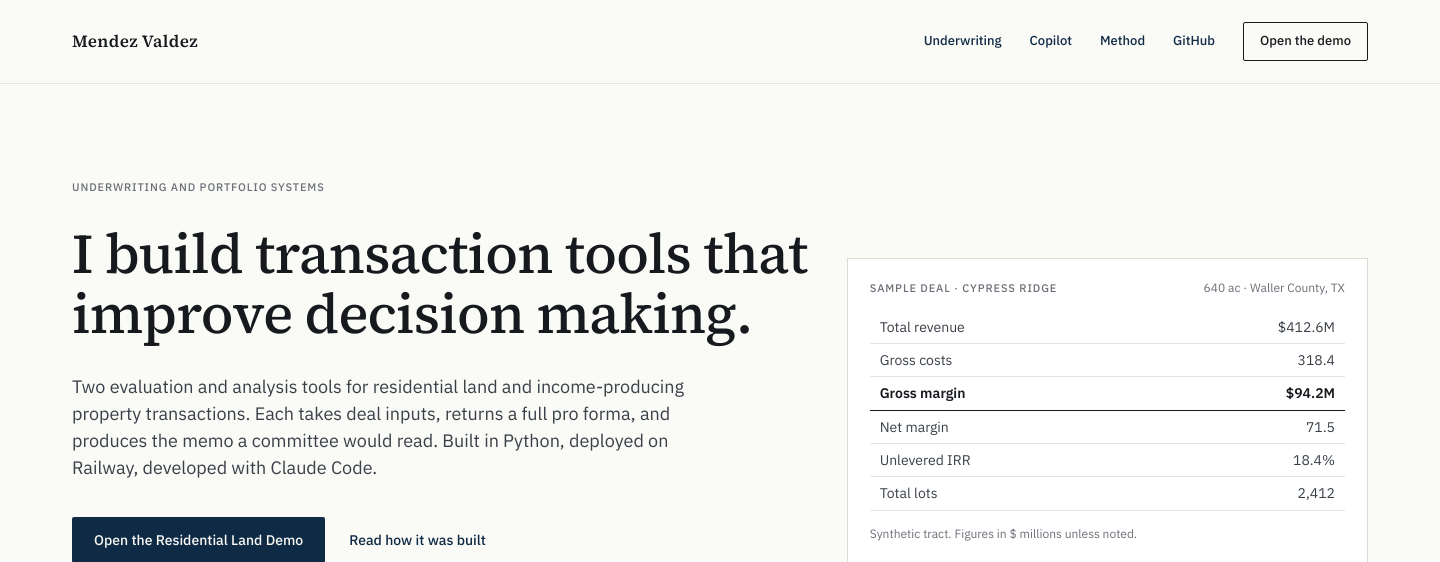
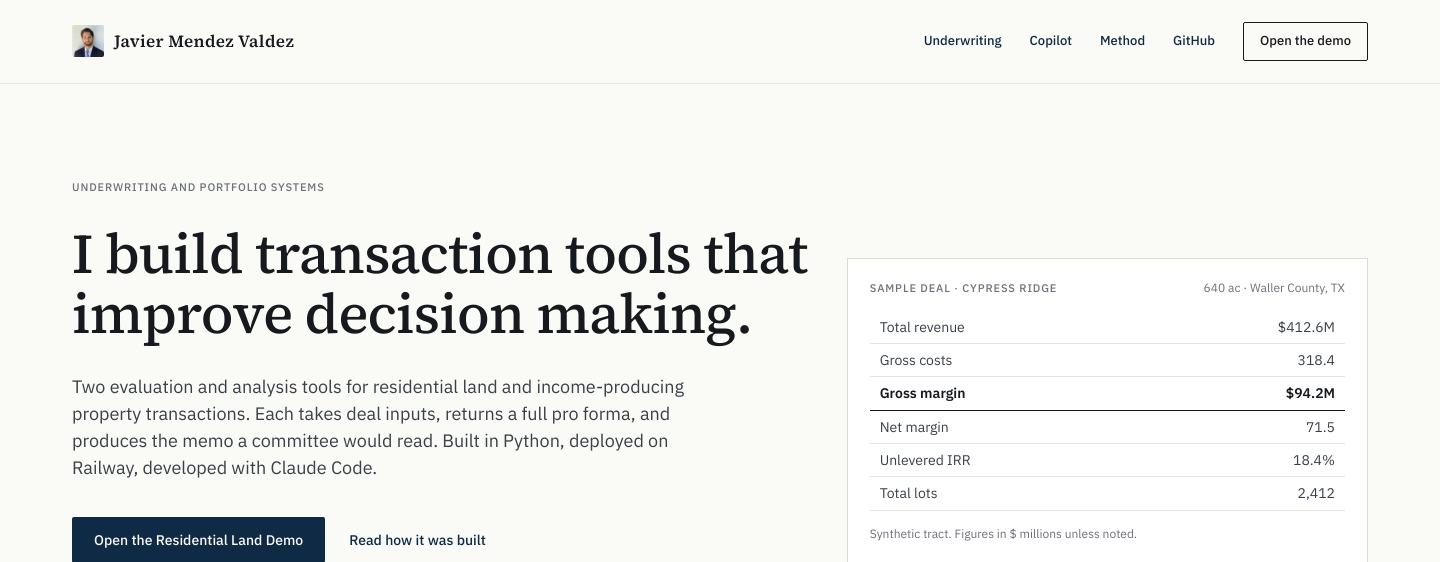
Before and after one commit to JavierEMendez/PersonalShowcase, a FastAPI app: page / in a window 1440 px wide. Shown: the top 562 px of the page. Run offline with FastAPI, Linux system fonts and the light colour scheme.

Commit message:
Wordmark: Javier Mendez Valdez with headshot at top left
Co-Authored-By: Claude Fable 5.1 <noreply@anthropic.com>

```diff
--- a/app/main.py
+++ b/app/main.py
@@ -22,7 +22,7 @@ app.mount("/static", StaticFiles(directory=BASE_DIR / "static"), name="static")
 templates = Jinja2Templates(directory=BASE_DIR / "templates")
 
 SITE: dict[str, str] = {
-    "wordmark": "Mendez Valdez",
+    "wordmark": "Javier Mendez Valdez",
     "repo_url": "https://github.com/JavierEMendez/PersonalShowcase",
     "github_url": "https://github.com/JavierEMendez",
     "github_label": "github.com/JavierEMendez",
--- a/app/static/site.css
+++ b/app/static/site.css
@@ -101,7 +101,10 @@ td.src { color: var(--muted); }
 .topbar-left { display: flex; align-items: center; gap: 32px; }
 .brand { display: flex; align-items: center; gap: 10px; }
 .wordmark { font-family: var(--serif); font-size: 17px; font-weight: 600; letter-spacing: .02em; color: var(--ink); }
-.wordmark:hover { color: var(--ink); text-decoration: none; }
+.brand-link { display: inline-flex; align-items: center; gap: 10px; color: var(--ink); }
+.brand-link:hover { color: var(--ink); text-decoration: none; }
+.avatar { width: 28px; height: 28px; border-radius: 2px; object-fit: cover; display: block; }
+.nav .avatar { width: 32px; height: 32px; }
 .crumb { color: var(--muted); font-size: 13px; }
 .product { font-size: 13px; font-weight: 500; color: var(--ink); }
 .tabs { display: flex; align-items: center; gap: 22px; font-size: 13px; font-weight: 500; }
--- a/app/templates/copilot.html
+++ b/app/templates/copilot.html
@@ -4,7 +4,7 @@
 <div class="topbar">
   <div class="topbar-left" style="gap: 36px;">
     <div class="brand">
-      <a class="wordmark" href="/">{{ site.wordmark }}</a>
+      <a class="brand-link" href="/"><img class="avatar" src="/static/headshot.jpg" alt="Javier Mendez Valdez" width="28" height="28"><span class="wordmark">{{ site.wordmark }}</span></a>
       <span class="crumb">/</span><span class="product">Deal-to-Portfolio Copilot</span>
     </div>
     <div class="stepper">
--- a/app/templates/landing.html
+++ b/app/templates/landing.html
@@ -3,7 +3,7 @@
 {% block body %}
 <div class="nav">
   <div class="brand">
-    <a class="wordmark" href="/">{{ site.wordmark }}</a>
+    <a class="brand-link" href="/"><img class="avatar" src="/static/headshot.jpg" alt="Javier Mendez Valdez" width="28" height="28"><span class="wordmark">{{ site.wordmark }}</span></a>
   </div>
   <div class="nav-links">
     <a href="/underwriting">Underwriting</a>
--- a/app/templates/underwriting.html
+++ b/app/templates/underwriting.html
@@ -4,7 +4,7 @@
 <div class="topbar">
   <div class="topbar-left">
     <div class="brand">
-      <a class="wordmark" href="/">{{ site.wordmark }}</a>
+      <a class="brand-link" href="/"><img class="avatar" src="/static/headshot.jpg" alt="Javier Mendez Valdez" width="28" height="28"><span class="wordmark">{{ site.wordmark }}</span></a>
       <span class="crumb">/</span><span class="product">MPC Underwriting</span>
     </div>
     <div class="tabs">
--- a/design/copilot.html
+++ b/design/copilot.html
@@ -28,7 +28,7 @@
 <div style="display: flex; align-items: center; justify-content: space-between; padding: 0 32px; height: 56px; background: #FFFFFF; border-bottom: 1px solid #DCDAD3;">
   <div style="display: flex; align-items: center; gap: 36px;">
     <div style="display: flex; align-items: center; gap: 10px;">
-  <div class="serif" style="font-size: 17px; font-weight: 600; letter-spacing: .02em; color: #16191D;">Mendez Valdez</div>
+  <div class="serif" style="font-size: 17px; font-weight: 600; letter-spacing: .02em; color: #16191D;">Javier Mendez Valdez</div>
   <span style="color: #6C7078; font-size: 13px;">/</span><span style="font-size: 13px; font-weight: 500; color: #16191D;">Deal-to-Portfolio Copilot</span>
 </div>
     <div style="display: flex; align-items: center; gap: 14px;">
--- a/design/landing.html
+++ b/design/landing.html
@@ -27,7 +27,7 @@
 <div style="width: 1440px; min-height: 3000px; background: #FAFAF7;">
 <div style="display: flex; align-items: center; justify-content: space-between; padding: 22px 72px; border-bottom: 1px solid #E6E4DE;">
   <div style="display: flex; align-items: center; gap: 10px;">
-  <div class="serif" style="font-size: 17px; font-weight: 600; letter-spacing: .02em; color: #16191D;">Mendez Valdez</div>
+  <div class="serif" style="font-size: 17px; font-weight: 600; letter-spacing: .02em; color: #16191D;">Javier Mendez Valdez</div>
 
 </div>
   <div style="display: flex; align-items: center; gap: 28px; font-size: 13px; font-weight: 500;">
--- a/design/underwriting.html
+++ b/design/underwriting.html
@@ -28,7 +28,7 @@
 <div style="display: flex; align-items: center; justify-content: space-between; padding: 0 32px; height: 56px; background: #FFFFFF; border-bottom: 1px solid #DCDAD3;">
   <div style="display: flex; align-items: center; gap: 32px;">
     <div style="display: flex; align-items: center; gap: 10px;">
-  <div class="serif" style="font-size: 17px; font-weight: 600; letter-spacing: .02em; color: #16191D;">Mendez Valdez</div>
+  <div class="serif" style="font-size: 17px; font-weight: 600; letter-spacing: .02em; color: #16191D;">Javier Mendez Valdez</div>
   <span style="color: #6C7078; font-size: 13px;">/</span><span style="font-size: 13px; font-weight: 500; color: #16191D;">MPC Underwriting</span>
 </div>
     <div style="display: flex; align-items: center; gap: 22px; font-size: 13px; font-weight: 500; color: #3A4048;">
```
Also changed, not shown: CLAUDE.md (+1 -1 lines), docs/decisions.md (+1 -1 lines), app/static/headshot.jpg (added).
